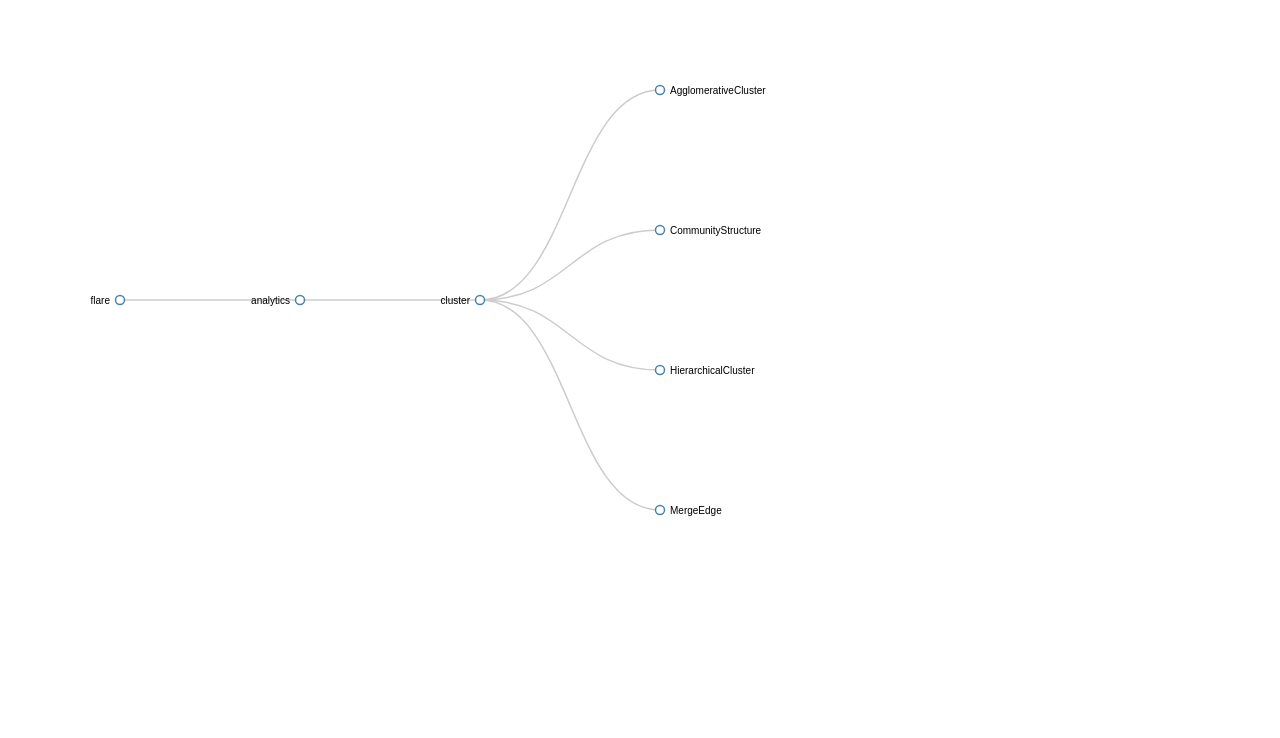
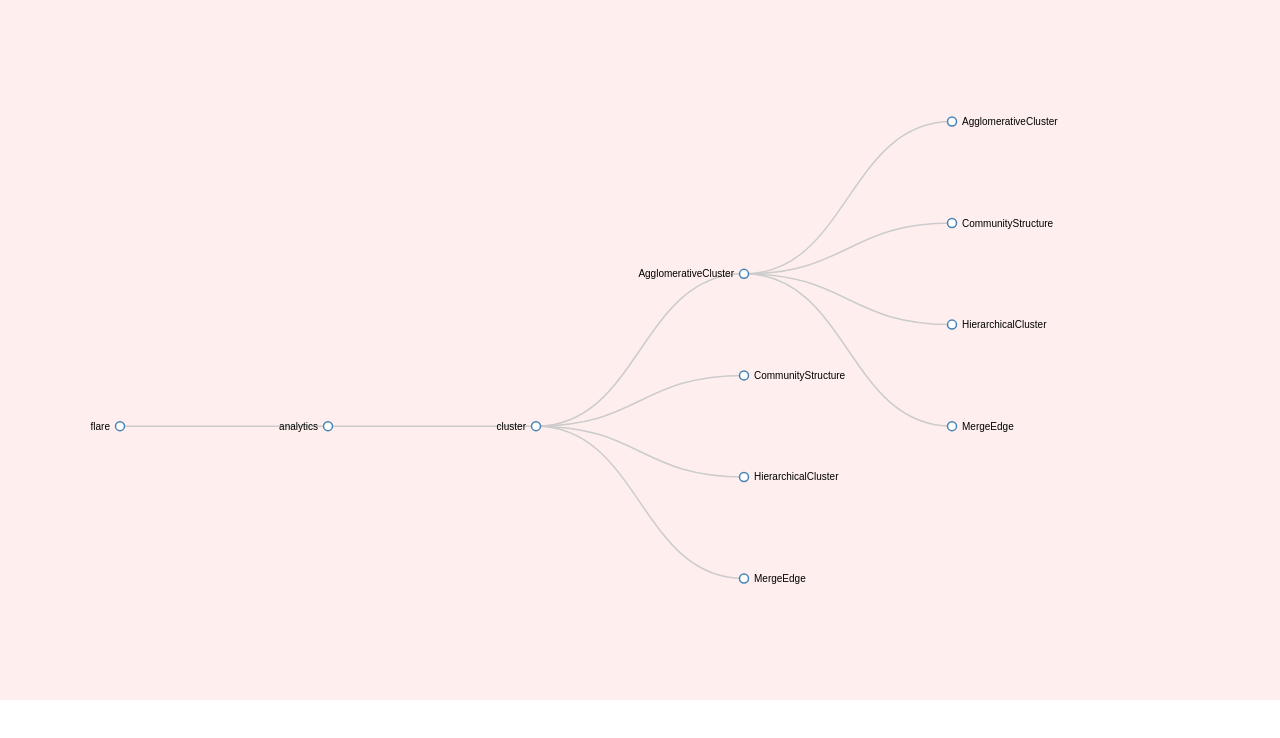
Before and after one commit to mofas/mindMap, a website: page app/index.html in a window 1280 px wide. Drawn offline with nearby package versions, Linux system fonts and the light colour scheme.

Commit message:
basic operation

```diff
--- a/app/data/data.json
+++ b/app/data/data.json
@@ -7,10 +7,18 @@
     {
       "name": "cluster",
       "children": [
-        {"name": "AgglomerativeCluster", "size": 3938},
-        {"name": "CommunityStructure", "size": 3812},
-        {"name": "HierarchicalCluster", "size": 6714},
-        {"name": "MergeEdge", "size": 743}
+        {
+          "name": "AgglomerativeCluster",
+          "children": [
+            {"name": "AgglomerativeCluster"},
+            {"name": "CommunityStructure"},
+            {"name": "HierarchicalCluster"},
+            {"name": "MergeEdge"}
+          ]
+        },
+        {"name": "CommunityStructure"},
+        {"name": "HierarchicalCluster"},
+        {"name": "MergeEdge"}
       ]
     }
     ]
--- a/app/index.html
+++ b/app/index.html
@@ -16,7 +16,7 @@
   <body ng-app="mindMapApp">
 
 
-    <div ng-controller="MainCtrl">
+    <div ng-controller="MainCtrl" class="minMapWrap">
       <div class="mindMap" mind-map></div>
     </div>
 
--- a/app/scripts/controllers/main.js
+++ b/app/scripts/controllers/main.js
@@ -15,10 +15,15 @@ module.directive('mindMap', function () {
 	return {
 		link: function(scope, element) {
 
+
+			var eleW = element[0].clientWidth,
+					eleH = element[0].clientHeight;
+
 		  var m = [20, 120, 20, 120],
-				  w = 1260 - m[1] - m[3],
-				  h = 600 - m[0] - m[2],
-				  i = 0;
+				  w = eleW - m[1] - m[3],
+				  h = eleH - m[0] - m[2],
+				  i = 0,
+				  root;
 
 			var tree = d3.layout.tree().size([h, w]);
 			var diagonal = d3.svg.diagonal().projection(function(d) { return [d.y, d.x]; });
@@ -48,27 +53,41 @@ module.directive('mindMap', function () {
 		  }
 
 
-			scope.$watch('json' , update);
+			scope.$watch('json' , function(){
+				if(!(scope.json != null)){
+			  	return;
+			  }
+			  root = scope.json;
+			  root.x0 = h/2;
+	  		root.y0 = 0;
+				update(root);
+			});
 
 
-			function update() {
-				var source = scope.json;
-			  var duration = d3.event && d3.event.altKey ? 5000 : 500;
+
+
+
+
+			function update(source) {
+			  var duration = 500;
 			  if(!(source != null)){
 			  	return;
 			  }
 
-			  source.x0 = h/2;
-	  		source.y0 = 0;
+			  // Compute the new tree layout.
 
-			  // Compute the new tree layout.
-			  if(!(source != null)){
-			  	return;
-			  }
-			  var nodes = tree.nodes(source).reverse();
+			  var nodes = tree.nodes(root).reverse();
 
 			  // Normalize for fixed-depth.
-			  nodes.forEach(function(d) { d.y = d.depth * 180; });
+			  var deepest = 0,
+			  		generationGutter = w;
+			  nodes.forEach(function(d){
+			  	if(deepest < d.depth){
+			  		deepest = d.depth;
+			  	}
+			  });
+			  generationGutter = Math.floor(w/(deepest+1));
+			  nodes.forEach(function(d) { d.y = d.depth * generationGutter; });
 
 			  // Update the nodes…
 			  var node = vis.selectAll("g.node")
@@ -77,19 +96,10 @@ module.directive('mindMap', function () {
 			  // Enter any new nodes at the parent's previous position.
 			  var nodeEnter = node.enter().append("svg:g")
 			      .attr("class", "node")
-			      .attr("transform", function(d) { return "translate(" + source.y0 + "," + source.x0 + ")"; })
-			      .on("click", function(d) { toggle(d); update(d); });
+			      .attr("transform", function(d) { return "translate(" + source.y0 + "," + source.x0 + ")"; });
 
-			  nodeEnter.append("svg:circle")
-			      .attr("r", 1e-6)
-			      .style("fill", function(d) { return d._children ? "lightsteelblue" : "#fff"; });
-
-			  nodeEnter.append("svg:text")
-			      .attr("x", function(d) { return d.children || d._children ? -10 : 10; })
-			      .attr("dy", ".35em")
-			      .attr("text-anchor", function(d) { return d.children || d._children ? "end" : "start"; })
-			      .text(function(d) { return d.name; })
-			      .style("fill-opacity", 1e-6);
+			  //inject content to node
+			  InjectNodeContent(nodeEnter);
 
 			  // Transition nodes to their new position.
 			  var nodeUpdate = node.transition()
@@ -101,6 +111,7 @@ module.directive('mindMap', function () {
 			      .style("fill", function(d) { return d._children ? "lightsteelblue" : "#fff"; });
 
 			  nodeUpdate.select("text")
+			  		.text(function(d) { return d.name; })
 			      .style("fill-opacity", 1);
 
 			  // Transition exiting nodes to the parent's new position.
@@ -150,6 +161,128 @@ module.directive('mindMap', function () {
 			    d.y0 = d.y;
 			  });
 			}
+
+
+			function InjectNodeContent (nodeEnter) {
+				nodeEnter.append("svg:circle")
+			      .attr("r", 1e-6)
+			      .style("fill", function(d) { return d._children ? "lightsteelblue" : "#fff"; })
+			      .classed("toggleCircle" , true)
+			      .on("click", function(d) {
+			      		toggle(d);
+			      		update(d);
+			      });
+
+			  nodeEnter.append("svg:text")
+			      .attr("x", function(d) { return d.children || d._children ? -10 : 10; })
+			      .attr("dy", ".35em")
+			      .attr("text-anchor", function(d) { return d.children || d._children ? "end" : "start"; })
+			      .text(function(d) { return d.name; })
+			      .style("fill-opacity", 1e-6);
+
+			  // Add btn icon
+			  nodeEnter.append("svg:path")
+			  		.attr("d", "M12 24c-6.627 0-12-5.372-12-12s5.373-12 12-12c6.628 0 12 5.372 12 12s-5.372 12-12 12zM12 3c-4.97 0-9 4.030-9 9s4.030 9 9 9c4.971 0 9-4.030 9-9s-4.029-9-9-9zM13.5 18h-3v-4.5h-4.5v-3h4.5v-4.5h3v4.5h4.5v3h-4.5v4.5z")
+			  		.attr("transform", function(d) {
+			  			var offset = (d.children || d._children) ? -70 : 0;
+			  			return "translate(" + offset + "," + 10 + ")";
+			  		})
+			  		.classed("function-btn add" , true);
+
+			  nodeEnter.append("svg:rect")
+			  		.classed("function-bg add" , true)
+			      .attr("width" , "24px")
+			      .attr("height" , "24px")
+			      .attr("transform", function(d) {
+			  			var offset = (d.children || d._children) ? -70 : 0;
+			  			return "translate(" + offset + "," + 10 + ")";
+			  		})
+			      .on("click" , addNewNode);
+
+			  // Remove btn icon
+			  nodeEnter.append("svg:path")
+			  		.attr("d", "M3.514 20.485c-4.686-4.686-4.686-12.284 0-16.97 4.688-4.686 12.284-4.686 16.972 0 4.686 4.686 4.686 12.284 0 16.97-4.688 4.687-12.284 4.687-16.972 0zM18.365 5.636c-3.516-3.515-9.214-3.515-12.728 0-3.516 3.515-3.516 9.213 0 12.728 3.514 3.515 9.213 3.515 12.728 0 3.514-3.515 3.514-9.213 0-12.728zM8.818 17.303l-2.121-2.122 3.182-3.182-3.182-3.182 2.121-2.122 3.182 3.182 3.182-3.182 2.121 2.122-3.182 3.182 3.182 3.182-2.121 2.122-3.182-3.182-3.182 3.182z")
+			  		.attr("transform", function(d) {
+			  			var offset = (d.children || d._children) ? -40 : 30;
+			  			return "translate(" + offset + "," + 10 + ")";
+			  		})
+			  		.classed("function-btn remove" , true);
+
+		  	nodeEnter.append("svg:rect")
+			  		.classed("function-bg remove" , true)
+			      .attr("width" , "24px")
+			      .attr("height" , "24px")
+			      .attr("transform", function(d) {
+			  			var offset = (d.children || d._children) ? -40 : 30;
+			  			return "translate(" + offset + "," + 10 + ")";
+			  		})
+			      .on("click" , removeNode);
+
+			  // Edit btn
+			  nodeEnter.append("svg:path")
+			  		.attr("d", "M20.307 1.998c-0.839-0.462-3.15-1.601-4.658-1.913-1.566-0.325-3.897 5.79-4.638 5.817-1.202 0.043-0.146-4.175 0.996-5.902-1.782 1.19-4.948 2.788-5.689 4.625-1.432 3.551 2.654 9.942 0.474 10.309-0.68 0.114-2.562-4.407-3.051-5.787-1.381 2.64-0.341 5.111 0.801 8.198v0.192c-0.044 0.167-0.082 0.327-0.121 0.489h0.121v4.48c0 0.825 0.668 1.493 1.493 1.493 0.825 0 1.493-0.668 1.493-1.493v-4.527c2.787-0.314 4.098 0.6 6.007-3.020-1.165 0.482-3.491-0.987-3.009-1.68 0.97-1.396 4.935 0.079 7.462-4.211-4 1.066-4.473-0.462-4.511-1.019-0.080-1.154 3.999-0.542 5.858-2.146 1.078-0.93 2.37-3.133 0.97-3.905z")
+			  		.attr("transform", function(d) {
+			  			var offset = (d.children || d._children) ? -10 : 60;
+			  			return "translate(" + offset + "," + 10 + ")";
+			  		})
+			  		.classed("function-btn edit" , true);
+
+		  	nodeEnter.append("svg:rect")
+			  		.classed("function-bg edit" , true)
+			      .attr("width" , "24px")
+			      .attr("height" , "24px")
+			      .attr("transform", function(d) {
+			  			var offset = (d.children || d._children) ? -10 : 60;
+			  			return "translate(" + offset + "," + 10 + ")";
+			  		})
+			      .on("click" , editNode);
+
+
+	    	function addNewNode (d){
+	    		console.log("add");
+	    		console.log(d);
+	    		var childList;
+	    		if(d.children){
+	    			childList = d.children;
+	    		}
+	    		else if(d._children){
+	    			childList = d.children = d._children;
+	    			d._children = null;
+	    		}
+	    		else{
+	    			childList = [];
+	    			d.children = childList;
+	    		}
+	    		childList.push({
+	    			"depth": d.depth + 1,
+	    			"name": "new Node",
+	    			"parent": d
+	    		});
+	    		update(d);
+	    		//TODO : change original json
+	    	}
+	    	function removeNode (d){
+	    		var thisId = d.id;
+	    		d.parent.children.forEach(function(c , index){
+	    			if(thisId === c.id){
+	    				d.parent.children.splice(index , index+1);
+	    			}
+	    		});
+	    		console.log(d.parent.children);
+	    		update(d.parent);
+	    		//TODO : change original json
+	    	}
+
+	    	function editNode (d){
+	    		var name = prompt("輸入新的名稱", d.name);
+					if (name != null){
+					  d.name = name;
+					}
+					console.log(d);
+					update(d.parent);
+	    		//TODO : change original json
+	    	}
+			}
 		}
 	}
 });
--- a/app/styles/main.css
+++ b/app/styles/main.css
@@ -1,4 +1,7 @@
-
+html,
+body{
+  min-height: 100%;
+}
 rect {
   fill: none;
   pointer-events: all;
@@ -17,6 +20,8 @@ line {
   stroke-width: 1.5px;
 }
 .node {
+  position: relative;
+  display: inline-block;
   font: 10px sans-serif;
 }
 .link {
@@ -24,3 +29,39 @@ line {
   stroke: #ccc;
   stroke-width: 1.5px;
 }
+
+.minMapWrap,
+.mindMap{
+  width: 100%;
+  height: 700px;
+}
+
+.mindMap{
+  background: #fee;
+}
+
+
+.function-btn{
+  opacity: 0;
+  -webkit-transition: all 0.5s ease;
+  -moz-transition: all 0.5s ease;
+  transition: all 0.5s ease;
+}
+
+.function-btn.add{
+  fill: #57D37E;
+}
+.function-btn.remove{
+  fill: #E97979;
+}
+.function-btn.edit{
+  fill: #79AFE9;
+}
+
+g:hover > .function-btn{
+  opacity: 1;
+}
+
+.function-bg{
+  cursor: pointer;
+}
```
Also changed, not shown: 1 other file.
